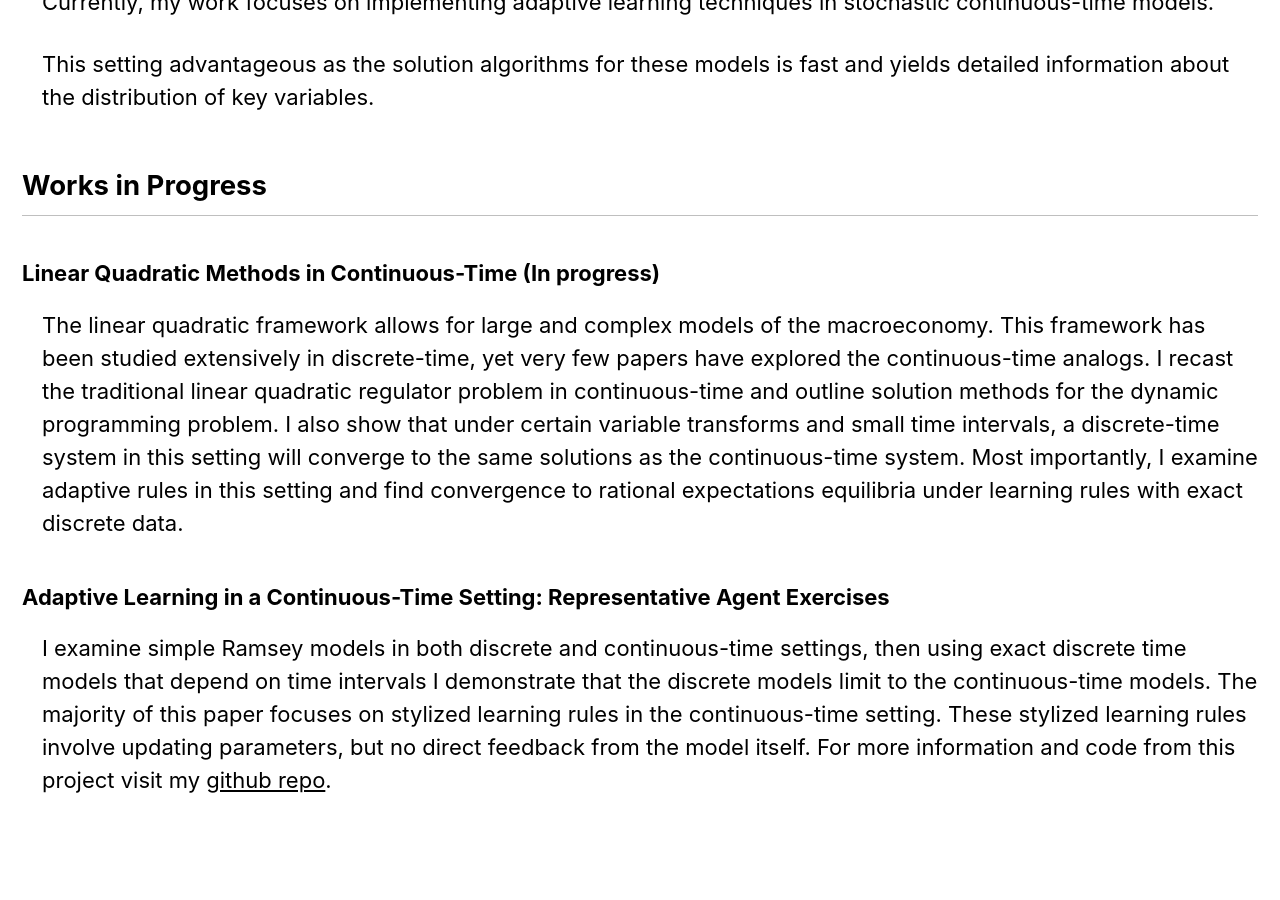
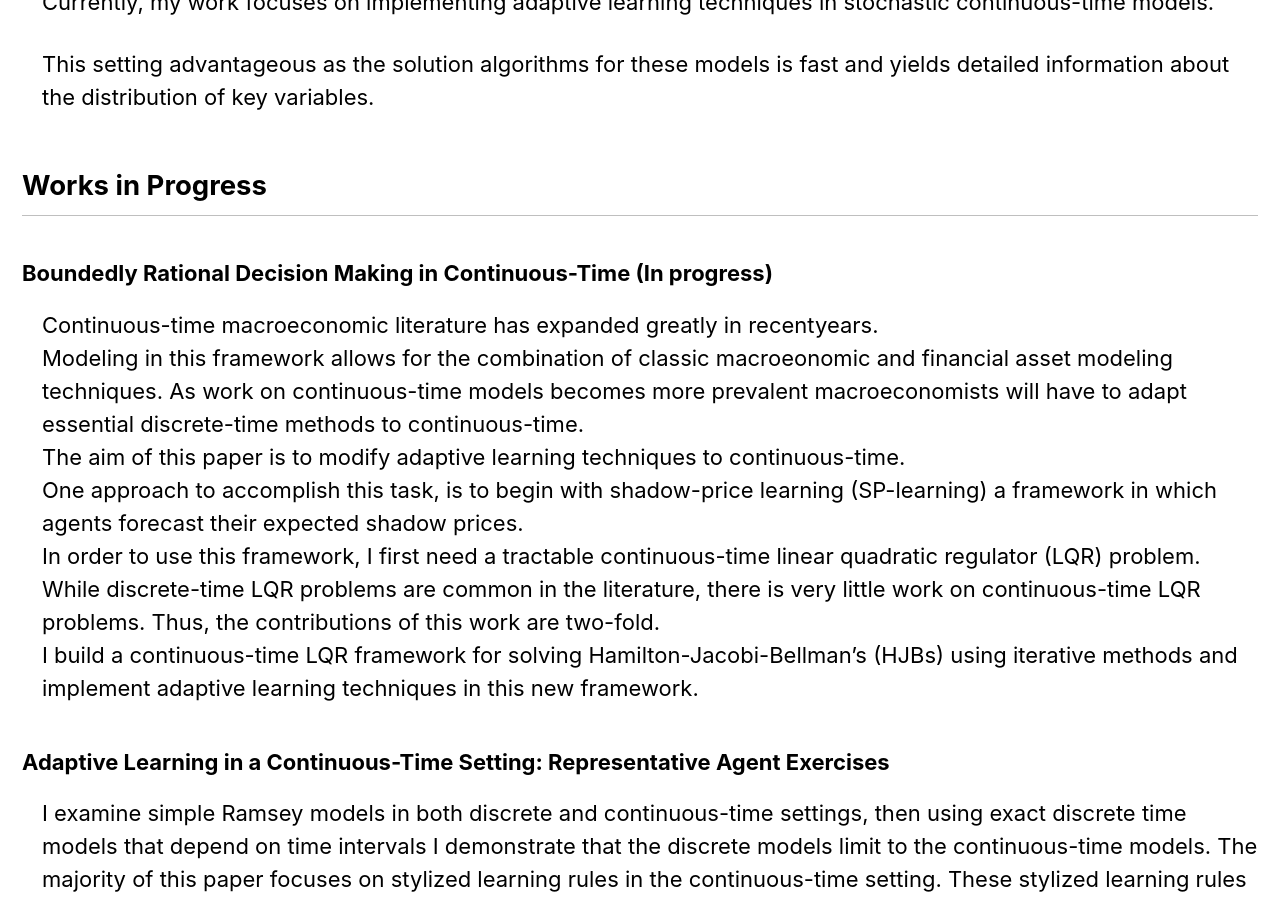
Before and after one commit to mibarnes/chandlerlester.github.io, a Jekyll site: the page built from _pages/research.md, in a window 1280 px wide and 900 px high, scrolled down 331 px. Built offline with Jekyll 4.4.1, drawn with Linux system fonts in a browser that asks for light colours; nearby versions of some CDN libraries.

Commit message:
Update research.md

```diff
--- a/_pages/research.md
+++ b/_pages/research.md
@@ -19,12 +19,16 @@
 
 ## Works in Progress
 
-### Linear Quadratic Methods in Continuous-Time (In progress)
-The linear quadratic framework allows for large and complex models of the macroeconomy.
-This framework has been studied extensively in discrete-time, yet very few papers have explored the continuous-time analogs.
-I recast the traditional linear quadratic regulator problem in continuous-time and outline solution methods for the dynamic programming problem.
-I also show that under certain variable transforms and small time intervals, a discrete-time system in this setting will converge to the same solutions as the continuous-time system.
-Most importantly, I examine adaptive rules in this setting and find convergence to rational expectations equilibria under learning rules with exact discrete data.
+### Boundedly Rational Decision Making in Continuous-Time (In progress)
+Continuous-time macroeconomic literature has expanded greatly in recentyears.
+Modeling in this framework allows for the combination of classic macroeonomic and financial asset modeling techniques.  As work on continuous-time models becomes more prevalent macroeconomists will have to adapt essential discrete-time methods to continuous-time.
+The aim of this paper is to modify adaptive learning techniques to continuous-time.
+One approach to accomplish this  task,  is  to  begin  with  shadow-price  learning  (SP-learning)  a  framework
+in  which  agents  forecast  their  expected  shadow  prices.
+In  order  to  use  this framework, I first need a tractable continuous-time linear quadratic regulator (LQR) problem.
+While discrete-time LQR problems are common in the literature, there is very little work on continuous-time LQR problems.  Thus, the contributions of this work are two-fold.
+I build a continuous-time LQR framework  for  solving  Hamilton-Jacobi-Bellman’s  (HJBs)  using  iterative  methods
+and implement adaptive learning techniques in this new framework.
 
 ### Adaptive Learning in a Continuous-Time Setting: Representative Agent Exercises
 I examine simple Ramsey models in both discrete and continuous-time settings,
```
